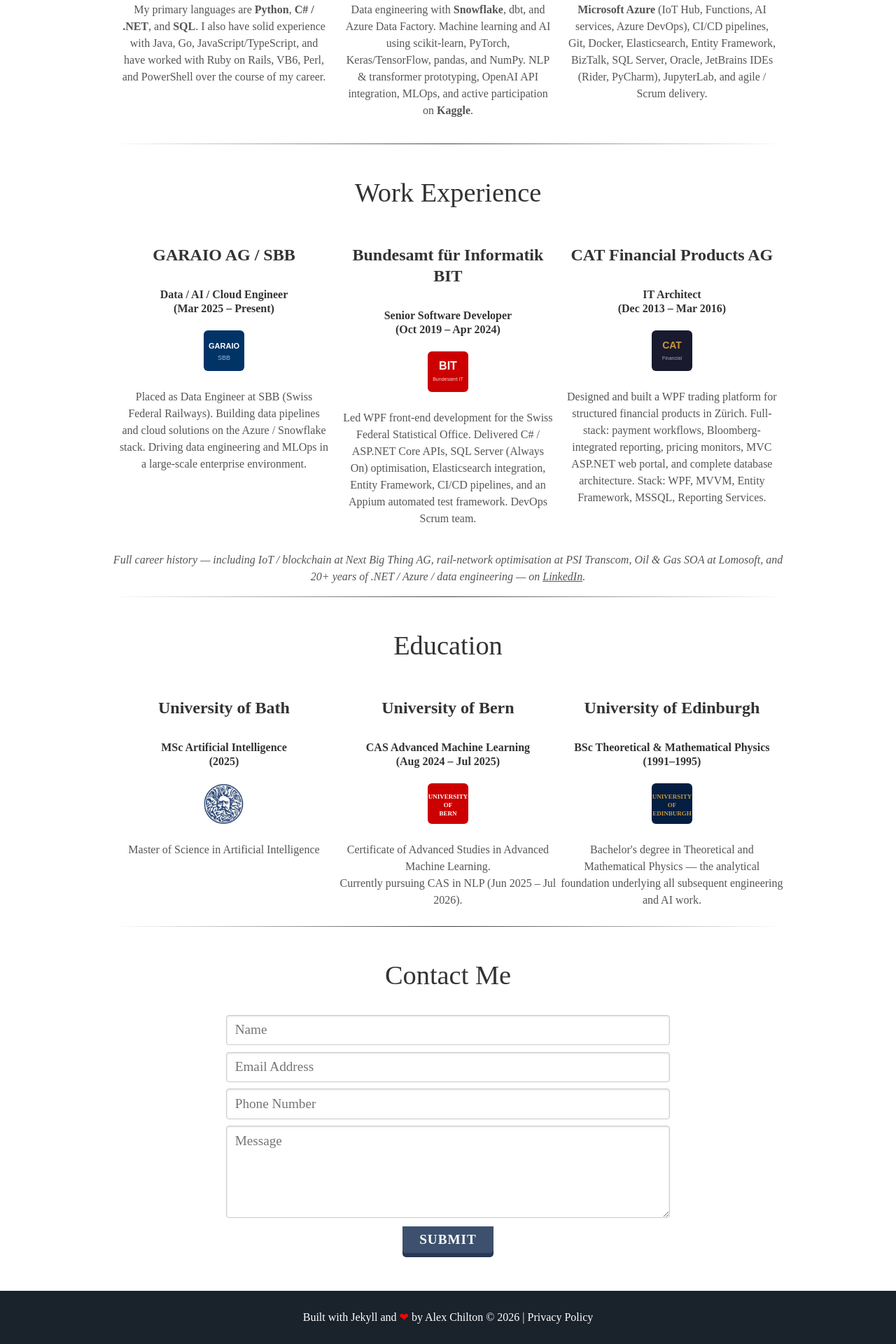
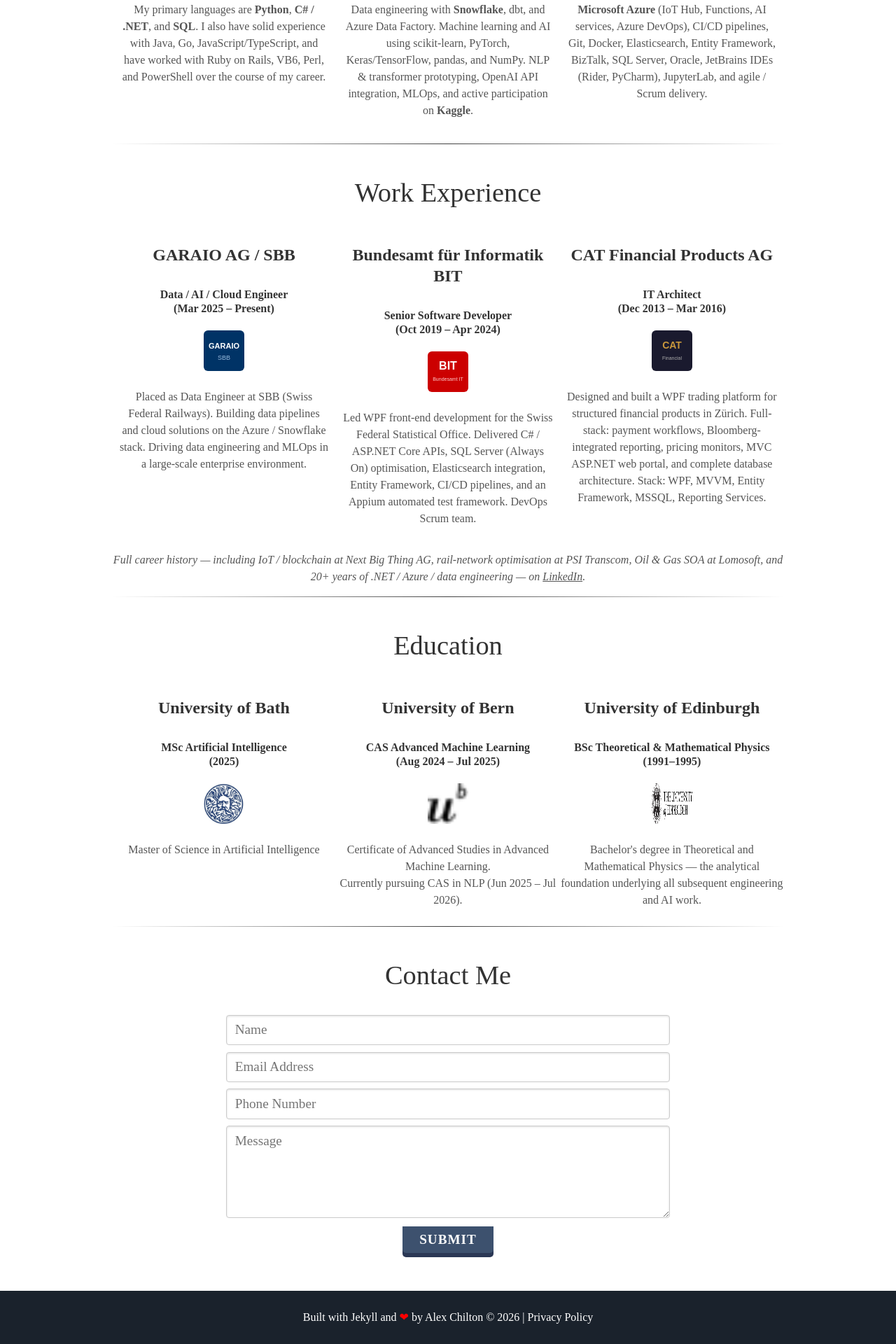
Before and after one commit to alexchilton/alexchilton.github.io, a Jekyll site: the page built from index.html, in a window 1280 px wide. Shown: the part 1734-3654 px from the top of the page at 70% size. Built offline with Jekyll 4.4.1, drawn with Linux system fonts in a browser that asks for light colours; nearby versions of some CDN libraries; some web fonts are replaced.

Commit message:
Replace SVG placeholder logos with real Edinburgh and Bern images

```diff
--- a/_includes/education.html
+++ b/_includes/education.html
@@ -14,7 +14,7 @@
             <h3>University of Bern</h3>
             <h4>CAS Advanced Machine Learning<br>(Aug 2024 &ndash; Jul 2025)</h4>
             <a href="https://www.unibe.ch/" target="_blank">
-                <img src="assets/img/unibe.svg" height="{{ site.icon_size }}" width="{{ site.icon_size }}"
+                <img src="assets/img/bernlogo.png" height="{{ site.icon_size }}" width="{{ site.icon_size }}"
                      alt="University of Bern logo">
             </a>
             <p>Certificate of Advanced Studies in Advanced Machine Learning.<br>
@@ -24,7 +24,7 @@
             <h3>University of Edinburgh</h3>
             <h4>BSc Theoretical &amp; Mathematical Physics<br>(1991&ndash;1995)</h4>
             <a href="https://www.ed.ac.uk/" target="_blank">
-                <img src="assets/img/edinburgh.svg" height="{{ site.icon_size }}" width="{{ site.icon_size }}"
+                <img src="assets/img/edinbughlogo.png" height="{{ site.icon_size }}" width="{{ site.icon_size }}"
                      alt="University of Edinburgh logo">
             </a>
             <p>Bachelor's degree in Theoretical and Mathematical Physics &mdash; the analytical foundation
```
Also changed, not shown: assets/img/bernlogo.png (added), assets/img/edinbughlogo.png (added), assets/img/edinburgh.svg (deleted), assets/img/unibe.svg (deleted).
